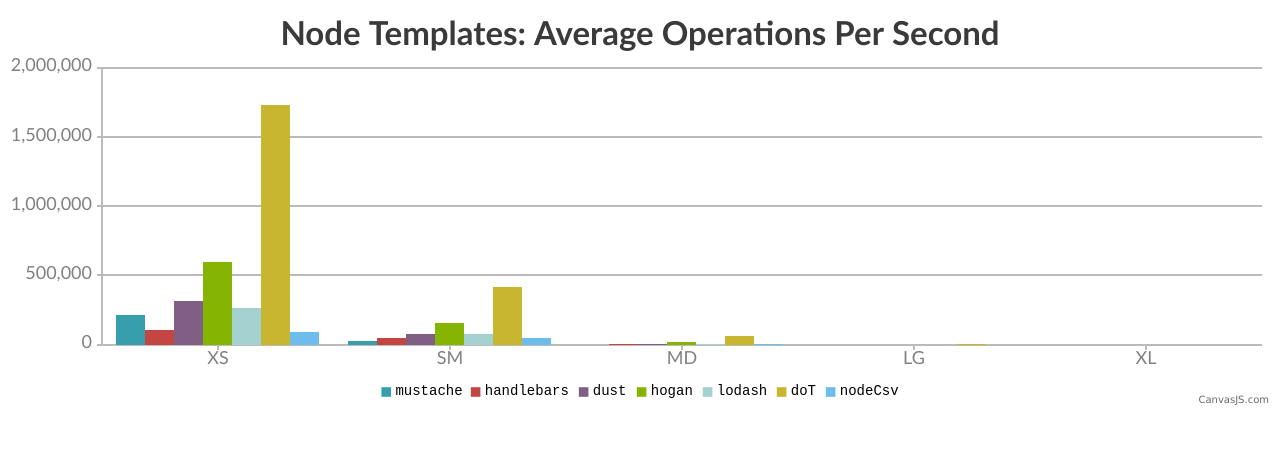
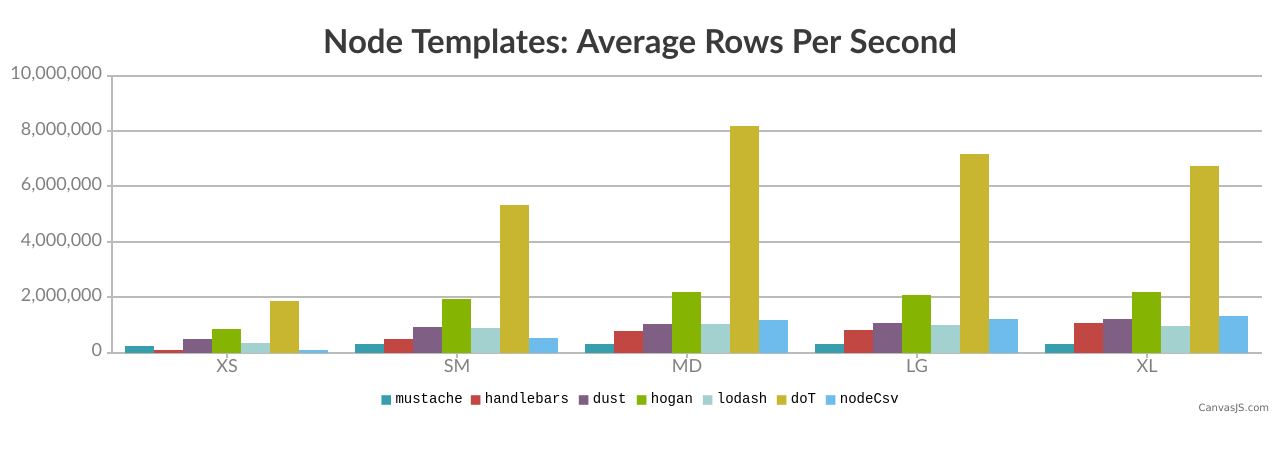
Before and after one commit to jbatte47/node-template-benchmarks, a plain HTML site: page index.html in a window 1280 px wide. Drawn offline with nearby package versions, Linux system fonts and the light colour scheme.

Commit message:
scaled up to rows/sec

```diff
--- a/data.json
+++ b/data.json
@@ -6,23 +6,23 @@
     "dataPoints": [
       {
         "label": "XS",
-        "y": 215120.38835886342
+        "y": 245976.60685017944
       },
       {
         "label": "SM",
-        "y": 30545.21061894052
+        "y": 315168.11248258915
       },
       {
         "label": "MD",
-        "y": 3161.635595100827
+        "y": 327586.98171134584
       },
       {
         "label": "LG",
-        "y": 315.0831343345466
+        "y": 319951.538773852
       },
       {
         "label": "XL",
-        "y": 30.25230311615562
+        "y": 317145.6408922969
       }
     ]
   },
@@ -33,23 +33,23 @@
     "dataPoints": [
       {
         "label": "XS",
-        "y": 107344.40045912824
+        "y": 120567.6410398503
       },
       {
         "label": "SM",
-        "y": 49926.57615285087
+        "y": 519647.46041141555
       },
       {
         "label": "MD",
-        "y": 7584.183538175156
+        "y": 779193.9253272013
       },
       {
         "label": "LG",
-        "y": 866.6909723381584
+        "y": 843149.6828612813
       },
       {
         "label": "XL",
-        "y": 114.61894126890161
+        "y": 1093215.0860150785
       }
     ]
   },
@@ -60,23 +60,23 @@
     "dataPoints": [
       {
         "label": "XS",
-        "y": 315926.4380828465
+        "y": 503000.72761010885
       },
       {
         "label": "SM",
-        "y": 82211.1495140301
+        "y": 947409.9534242293
       },
       {
         "label": "MD",
-        "y": 8980.043742986225
+        "y": 1031558.2146490478
       },
       {
         "label": "LG",
-        "y": 948.7452366279244
+        "y": 1078410.592412572
       },
       {
         "label": "XL",
-        "y": 111.19309801820752
+        "y": 1231869.9741860826
       }
     ]
   },
@@ -87,23 +87,23 @@
     "dataPoints": [
       {
         "label": "XS",
-        "y": 599533.6625226113
+        "y": 867127.5485671719
       },
       {
         "label": "SM",
-        "y": 157371.6273356344
+        "y": 1942246.6283672538
       },
       {
         "label": "MD",
-        "y": 19181.827927723116
+        "y": 2198974.7174719363
       },
       {
         "label": "LG",
-        "y": 1949.9566270483367
+        "y": 2107961.2419032347
       },
       {
         "label": "XL",
-        "y": 203.91497088243815
+        "y": 2187103.412780681
       }
     ]
   },
@@ -114,23 +114,23 @@
     "dataPoints": [
       {
         "label": "XS",
-        "y": 270230.3823854497
+        "y": 362836.0835666158
       },
       {
         "label": "SM",
-        "y": 82115.76187726228
+        "y": 908182.7246545318
       },
       {
         "label": "MD",
-        "y": 8715.242108956943
+        "y": 1046006.088036585
       },
       {
         "label": "LG",
-        "y": 976.8604172940319
+        "y": 1005392.6178763682
       },
       {
         "label": "XL",
-        "y": 95.5513837661902
+        "y": 974102.5905796358
       }
     ]
   },
@@ -141,23 +141,23 @@
     "dataPoints": [
       {
         "label": "XS",
-        "y": 1735283.97076421
+        "y": 1864857.2024829974
       },
       {
         "label": "SM",
-        "y": 417022.22620506986
+        "y": 5327342.553798689
       },
       {
         "label": "MD",
-        "y": 66379.44761513034
+        "y": 8205774.424055588
       },
       {
         "label": "LG",
-        "y": 4333.875822546083
+        "y": 7168674.267663035
       },
       {
         "label": "XL",
-        "y": 383.92962390905336
+        "y": 6752123.367866967
       }
     ]
   },
@@ -168,23 +168,23 @@
     "dataPoints": [
       {
         "label": "XS",
-        "y": 95435.91815327464
+        "y": 102481.84221595846
       },
       {
         "label": "SM",
-        "y": 51399.96106460159
+        "y": 551396.9537568999
       },
       {
         "label": "MD",
-        "y": 10394.875177590982
+        "y": 1194193.5822722216
       },
       {
         "label": "LG",
-        "y": 1258.4378251386975
+        "y": 1218979.1108597938
       },
       {
         "label": "XL",
-        "y": 122.37332111227417
+        "y": 1320926.9562320549
       }
     ]
   }
--- a/index.html
+++ b/index.html
@@ -7,6 +7,23 @@
   <body>
     <div id="chartContainer">
     </div>
+    <p>
+      Please note that performance is measured in operations per second,
+      and then scaled to account for the number of rows rendered per operation.
+      This helps to measure how performance changes with each engine when
+      rendering large datasets versus small ones.
+      The trial t-shirt sizes are as follows:
+    </p>
+    <ol>
+      <li>XS - Extra Small (1 row)</li>
+      <li>SM - Small (10 rows)</li>
+      <li>MD - Medium (100 rows)</li>
+      <li>LG - Large (1,000 rows)</li>
+      <li>XL - Extra Large (10,000 rows)</li>
+    </ol>
+    <p>
+      Please refer to <a href="https://github.com/jbatte47/node-template-benchmarks">the project</a> for more information.
+    </p>
     <script type="text/javascript" src="//cdnjs.cloudflare.com/ajax/libs/jquery/2.1.3/jquery.min.js"></script>
     <script type="text/javascript" src="lib/canvasjs/canvasjs.min.js"></script>
     <script type="text/javascript">
@@ -17,14 +34,16 @@
           success: function (data) {
             var chart = new CanvasJS.Chart("chartContainer",
             {
-              title:{
-                text: "Node Templates: Average Operations Per Second"
-              },
-              theme: "theme1",
               axisY :{
                 includeZero: false
               },
-              data: data
+              data: data,
+              panEnabled: true,
+              theme: "theme1",
+              title:{
+                text: "Node Templates: Average Rows Per Second"
+              },
+              zoomEnabled: true
             });
 
             chart.render();
```
